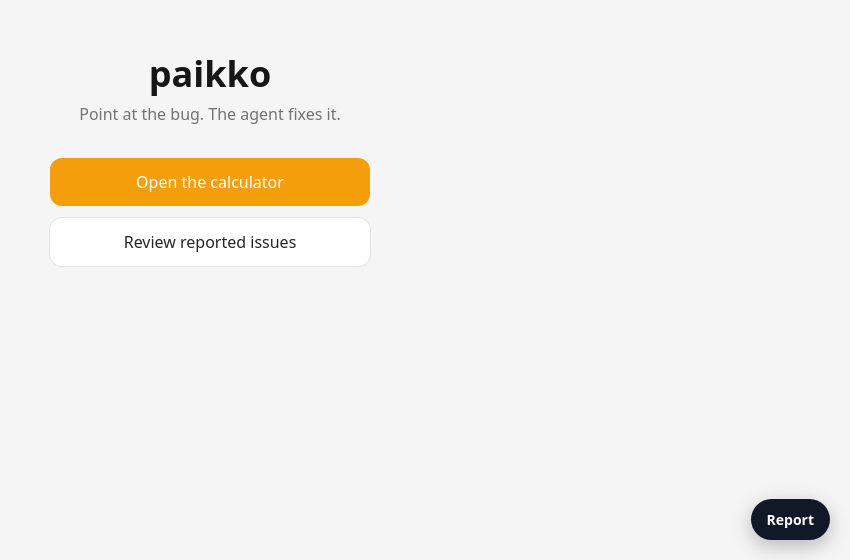
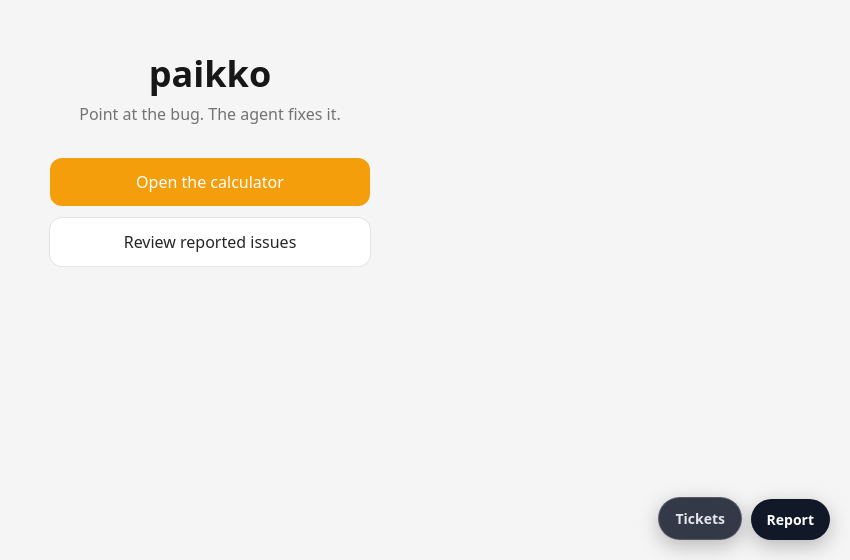
Before and after one commit to willyt3hwhale/paikko, a Next.js app: page / in a window 1280 px wide. Shown: the part 240-800 px from the top of the page, without its empty margins (430-1280 px from the left). Built offline with nearby package versions, Linux system fonts and the light colour scheme.

Commit message:
Review UX: group ticket list (needs-you/in-progress/done collapsed), add global Tickets nav pill

```diff
--- /dev/null
+++ b/src/paikko/client/PaikkoNav.tsx
@@ -0,0 +1,80 @@
+"use client";
+
+/**
+ * paikko `<PaikkoNav>` - a small global navigation pill that sits beside the
+ * `<ReportButton>` FAB and links to the review queue at `/tickets`.
+ *
+ * It is mounted app-wide (alongside `<ReportButton>` in `<PaikkoProvider>`) so
+ * the user can reach the queue from anywhere. It is deliberately visually
+ * secondary to the Report FAB - an outlined dark pill rather than the solid
+ * primary fill - so Report stays the one-tap prominent action.
+ *
+ * Layout: the FAB lives at `right:20 bottom:20` (~78px wide). This pill sits
+ * just to its LEFT at `right:108 bottom:20`, clear of both the FAB and the
+ * report confirmation panel (which anchors at `right:20 bottom:76`).
+ *
+ * It is tagged `data-paikko-ui` so the capture controller ignores clicks on it
+ * (point-mode skips anything inside `[data-paikko-ui]`).
+ *
+ * When already on `/tickets` it flips to a "Calculator" pill linking back to
+ * `/calc`, so the cluster is never a dead end.
+ */
+import React from "react";
+import Link from "next/link";
+import { usePathname } from "next/navigation";
+
+export function PaikkoNav(): React.JSX.Element {
+  const pathname = usePathname();
+  const onTickets = pathname === "/tickets" || pathname?.startsWith("/tickets/");
+
+  const href = onTickets ? "/calc" : "/tickets";
+  const label = onTickets ? "Calculator" : "Tickets";
+
+  return (
+    <div data-paikko-ui="nav" style={styles.root}>
+      <Link
+        href={href}
+        data-paikko-ui="nav-link"
+        style={styles.pill}
+        aria-label={onTickets ? "Back to calculator" : "Review tickets"}
+      >
+        {label}
+      </Link>
+    </div>
+  );
+}
+
+const Z = 2147483000; // match the ReportButton stacking context
+
+const styles: Record<string, React.CSSProperties> = {
+  root: {
+    position: "fixed",
+    inset: 0,
+    pointerEvents: "none",
+    zIndex: Z,
+    fontFamily:
+      "system-ui, -apple-system, Segoe UI, Roboto, Helvetica, Arial, sans-serif",
+  },
+  pill: {
+    position: "fixed",
+    right: 108, // just left of the FAB (right:20, ~78px wide) - never overlaps
+    bottom: 20,
+    pointerEvents: "auto",
+    display: "inline-flex",
+    alignItems: "center",
+    padding: "10px 16px",
+    borderRadius: 999,
+    // Outlined / lighter so it reads as secondary to the solid Report FAB.
+    border: "1px solid rgba(255,255,255,0.18)",
+    background: "rgba(17,24,39,0.85)",
+    color: "#e5e7eb",
+    fontSize: 14,
+    fontWeight: 600,
+    textDecoration: "none",
+    cursor: "pointer",
+    boxShadow: "0 6px 20px rgba(0,0,0,0.25)",
+    whiteSpace: "nowrap",
+  },
+};
+
+export default PaikkoNav;
--- a/src/paikko/client/PaikkoProvider.tsx
+++ b/src/paikko/client/PaikkoProvider.tsx
@@ -12,10 +12,16 @@
  */
 import React from "react";
 import { ReportButton } from "./ReportButton";
+import { PaikkoNav } from "./PaikkoNav";
 import { getState } from "./store";
 
 export function PaikkoProvider(): React.JSX.Element {
-  return <ReportButton getClientState={getState} />;
+  return (
+    <>
+      <ReportButton getClientState={getState} />
+      <PaikkoNav />
+    </>
+  );
 }
 
 export default PaikkoProvider;
--- a/src/paikko/client/review/TicketList.tsx
+++ b/src/paikko/client/review/TicketList.tsx
@@ -1,42 +1,63 @@
 /**
- * The ticket queue. Renders a list of tier-1 heads with status badge, the user
- * message, where it happened, and cheap signals (artifact names captured, thread
- * length). Click-through goes to the single-ticket review view. Pure render -
- * the heads are fetched server-side and passed in.
+ * The ticket queue, grouped into three sections so the user sees what matters:
+ *
+ *   1. "Needs you"   - reviewing + needs_info. Pinned at top, accented. These
+ *                      are the only tickets that want a human decision.
+ *   2. "In progress" - open + reproducing. Neutral; the agent is working.
+ *   3. "Done"        - closed (accepted) + rejected. Collapsed by default so
+ *                      terminal tickets don't clutter the queue.
+ *
+ * Within every group rows are newest first. Empty groups are hidden (the "Done"
+ * collapsible is only rendered when there is something done). Pure render - the
+ * heads are fetched server-side and passed in.
  */
 
 "use client";
 
 import Link from "next/link";
 import type { TicketHead } from "@/lib/contract";
-import { StatusBadge, Code, timeAgo, absoluteTime } from "./ui";
+import {
+  StatusBadge,
+  Code,
+  timeAgo,
+  absoluteTime,
+  STATUS_GROUP,
+  type TicketGroup,
+} from "./ui";
 
 function artifactNames(ticket: TicketHead): string[] {
   return Object.keys(ticket.artifacts);
 }
 
-export function TicketList({ tickets }: { tickets: TicketHead[] }) {
-  if (tickets.length === 0) {
-    return (
-      <p className="text-sm italic text-neutral-400">
-        The queue is empty. Reports filed from the app land here.
-      </p>
-    );
+/** Newest first, by createdAt. Stable for equal/invalid timestamps. */
+function byNewest(a: TicketHead, b: TicketHead): number {
+  return Date.parse(b.createdAt) - Date.parse(a.createdAt);
 }
 
+function TicketRow({ t }: { t: TicketHead }) {
+  const names = artifactNames(t);
+  // Terminal tickets read at a glance: accepted = green tint, rejected = muted
+  // red with a struck message.
+  const tone =
+    t.status === "closed"
+      ? "border-emerald-200 bg-emerald-50/40 hover:border-emerald-300 hover:bg-emerald-50"
+      : t.status === "rejected"
+        ? "border-red-200 bg-red-50/30 hover:border-red-300 hover:bg-red-50/60"
+        : "border-neutral-200 bg-white hover:border-neutral-300 hover:bg-neutral-50";
+  const messageTone =
+    t.status === "rejected"
+      ? "text-neutral-400 line-through"
+      : "text-neutral-900";
+
   return (
-    <ul className="flex flex-col gap-2">
-      {tickets.map((t) => {
-        const names = artifactNames(t);
-        return (
-          <li key={t.id}>
+    <li>
       <Link
         href={`/tickets/${encodeURIComponent(t.id)}`}
-              className="block rounded-lg border border-neutral-200 bg-white p-4 transition-colors hover:border-neutral-300 hover:bg-neutral-50"
+        className={`block rounded-lg border p-4 transition-colors ${tone}`}
       >
         <div className="flex items-center gap-3">
           <StatusBadge status={t.status} />
-                <span className="grow truncate font-medium text-neutral-900">
+          <span className={`grow truncate font-medium ${messageTone}`}>
             {t.report.message || "(no message)"}
           </span>
           <span
@@ -50,25 +71,121 @@ export function TicketList({ tickets }: { tickets: TicketHead[] }) {
           <span>
             <Code>{t.report.route}</Code>
           </span>
-                {t.report.target.component && (
-                  <span>{t.report.target.component}</span>
-                )}
+          {t.report.target.component && <span>{t.report.target.component}</span>}
           <span>by {t.reporter}</span>
           {names.length > 0 && (
-                  <span className="text-neutral-300">
-                    {names.join(" · ")}
-                  </span>
+            <span className="text-neutral-300">{names.join(" · ")}</span>
           )}
           {t.thread.length > 0 && (
-                  <span className="text-neutral-300">
-                    {t.thread.length} msg
-                  </span>
+            <span className="text-neutral-300">{t.thread.length} msg</span>
           )}
         </div>
       </Link>
     </li>
   );
-      })}
-    </ul>
+}
+
+/** A coloured count pill for section headers. */
+function CountPill({ n, className }: { n: number; className: string }) {
+  return (
+    <span
+      className={`inline-flex min-w-5 items-center justify-center rounded-full px-1.5 text-xs font-semibold ${className}`}
+    >
+      {n}
+    </span>
   );
 }
+
+export function TicketList({ tickets }: { tickets: TicketHead[] }) {
+  if (tickets.length === 0) {
+    return (
+      <p className="text-sm italic text-neutral-400">
+        The queue is empty. Reports filed from the app land here.
+      </p>
+    );
+  }
+
+  const groups: Record<TicketGroup, TicketHead[]> = {
+    needs: [],
+    progress: [],
+    done: [],
+  };
+  for (const t of tickets) groups[STATUS_GROUP[t.status]].push(t);
+  for (const key of Object.keys(groups) as TicketGroup[]) {
+    groups[key].sort(byNewest);
+  }
+
+  return (
+    <div className="flex flex-col gap-6">
+      {/* Needs you - pinned, accented. The only section that wants action. */}
+      {groups.needs.length > 0 && (
+        <section className="rounded-xl border-l-4 border-amber-400 bg-amber-50/50 p-3">
+          <div className="mb-2 flex items-center gap-2 px-1">
+            <h2 className="text-sm font-semibold uppercase tracking-wide text-amber-700">
+              Needs you
+            </h2>
+            <CountPill
+              n={groups.needs.length}
+              className="bg-amber-200 text-amber-900"
+            />
+          </div>
+          <ul className="flex flex-col gap-2">
+            {groups.needs.map((t) => (
+              <TicketRow key={t.id} t={t} />
+            ))}
+          </ul>
+        </section>
+      )}
+
+      {/* In progress - neutral, no action needed. */}
+      {groups.progress.length > 0 && (
+        <section>
+          <div className="mb-2 flex items-center gap-2 px-1">
+            <h2 className="text-sm font-semibold uppercase tracking-wide text-neutral-500">
+              In progress
+            </h2>
+            <CountPill
+              n={groups.progress.length}
+              className="bg-neutral-200 text-neutral-700"
+            />
+          </div>
+          <ul className="flex flex-col gap-2">
+            {groups.progress.map((t) => (
+              <TicketRow key={t.id} t={t} />
+            ))}
+          </ul>
+        </section>
+      )}
+
+      {/* Done - terminal, collapsed by default. */}
+      {groups.done.length > 0 && (
+        <details className="group">
+          <summary className="flex cursor-pointer list-none items-center gap-2 px-1 py-1 text-sm font-semibold uppercase tracking-wide text-neutral-400 hover:text-neutral-600">
+            <svg
+              className="size-3.5 shrink-0 transition-transform group-open:rotate-90"
+              viewBox="0 0 20 20"
+              fill="currentColor"
+              aria-hidden="true"
+            >
+              <path
+                fillRule="evenodd"
+                d="M7.21 14.77a.75.75 0 0 1 .02-1.06L11.168 10 7.23 6.29a.75.75 0 1 1 1.04-1.08l4.5 4.25a.75.75 0 0 1 0 1.08l-4.5 4.25a.75.75 0 0 1-1.06-.02Z"
+                clipRule="evenodd"
+              />
+            </svg>
+            Done
+            <CountPill
+              n={groups.done.length}
+              className="bg-neutral-100 text-neutral-500"
+            />
+          </summary>
+          <ul className="mt-2 flex flex-col gap-2">
+            {groups.done.map((t) => (
+              <TicketRow key={t.id} t={t} />
+            ))}
+          </ul>
+        </details>
+      )}
+    </div>
+  );
+}
--- a/src/paikko/client/review/ui.tsx
+++ b/src/paikko/client/review/ui.tsx
@@ -25,8 +25,23 @@ const STATUS_LABEL: Record<TicketStatus, string> = {
   reproducing: "reproducing",
   needs_info: "needs info",
   reviewing: "reviewing",
-  closed: "closed",
+  closed: "accepted",
   rejected: "rejected",
+};
+
+/**
+ * Which list section a status belongs to. "needs" pins at the top and is
+ * accented; "progress" is neutral; "done" is terminal and collapsed.
+ */
+export type TicketGroup = "needs" | "progress" | "done";
+
+export const STATUS_GROUP: Record<TicketStatus, TicketGroup> = {
+  reviewing: "needs",
+  needs_info: "needs",
+  open: "progress",
+  reproducing: "progress",
+  closed: "done",
+  rejected: "done",
 };
 
 export function StatusBadge({ status }: { status: TicketStatus }) {
```
Lines whose indentation alone changed are shown as unchanged.
